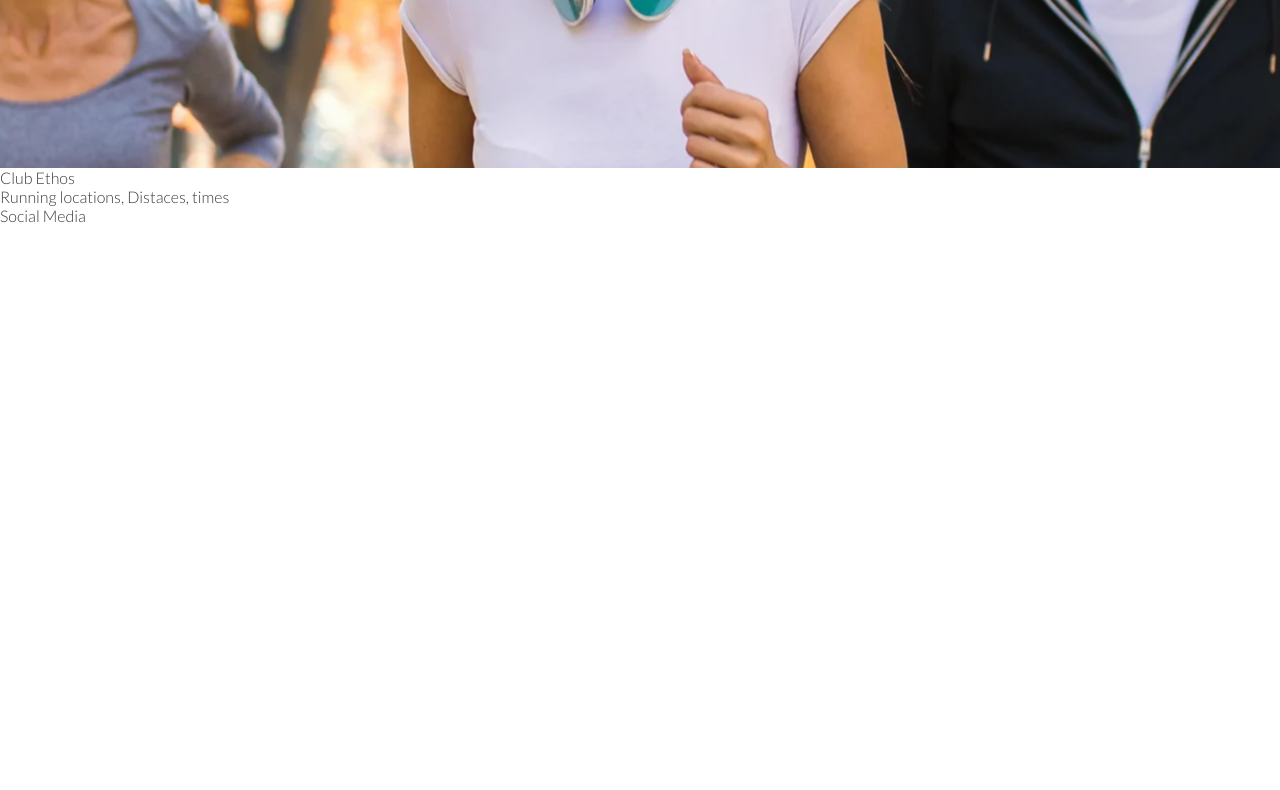
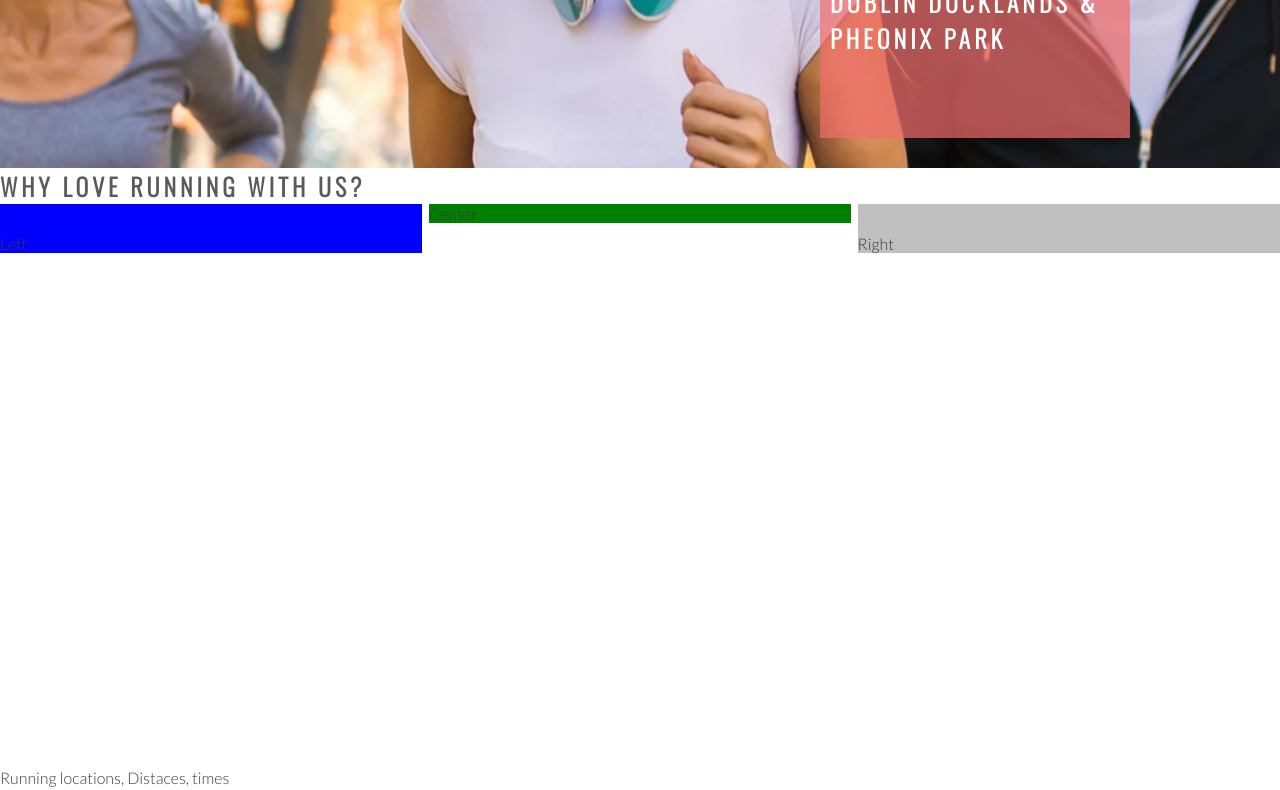
Before and after one commit to Cmorgan21/love-running, a plain HTML site: page index.html in a window 1280 px wide. Shown: the part 507-1297 px from the top of the page. Before the commit the page ends 800 px from the top, so only its background shows below. Drawn offline with nearby package versions, Linux system fonts and the light colour scheme.

Commit message:
styled lub ethos containers

```diff
--- a/assets/css/style.css
+++ b/assets/css/style.css
@@ -25,6 +25,7 @@ h2 {
 #logo {
     float: left;
     font-size: 280%;
+    margin-left: 10px;
 }
 
 #menu {
@@ -73,6 +74,11 @@ h2 {
     height: 600px;
     width: 100%;
     overflow:hidden;
+    position: relative;
+}
+
+#cover-text, #cover-text h2 {
+    color: #fff;
 }
 
 #hero-image {
@@ -95,3 +101,44 @@ h2 {
 
     }
 }
+
+#cover-text {
+    font-size: 130%;
+    font-family: Oswald, sans-serif;
+    text-transform: uppercase;
+    letter-spacing: 4px;
+    width: 300px;
+    height: 200px;
+    padding-top: 40;
+    padding-left: 10px;
+    background-color: rgba(241, 109, 107, .7);
+
+    bottom: 30px;
+    right: 150px;
+    position: absolute;
+}
+
+#club-ethos {
+    height: 600px;
+
+}
+
+#left-about {
+    padding-top: 30px;
+    width: 33%;
+    float: left;
+    background: blue;
+}
+
+#right-about {
+    padding-top: 30px;
+    width: 33%;
+    float: right;
+    background: silver;
+}
+
+#center-about {
+    width: 33%;
+    margin: 0 auto;
+    background: green;
+}
--- a/index.html
+++ b/index.html
@@ -26,10 +26,18 @@
     </header>
     <section id="hero-outer">
         <div id="hero-image">
-
+        </div>
+        <div id="cover-text">
+            <h2>Love Running</h2>
+            <h3>Dublin Docklands & Pheonix Park</h3>
         </div>
     </section>
-    <section>Club Ethos</section>
+    <section id="club-ethos">
+        <h1>Why love running with us?</h1>
+        <div id="left-about">Left</div>
+        <div id="right-about">Right</div>
+        <div id="center-about">Center</div>
+    </section>
     <section>Running locations, Distaces, times</section>
     <footer>Social Media</footer>
 </body>
```
